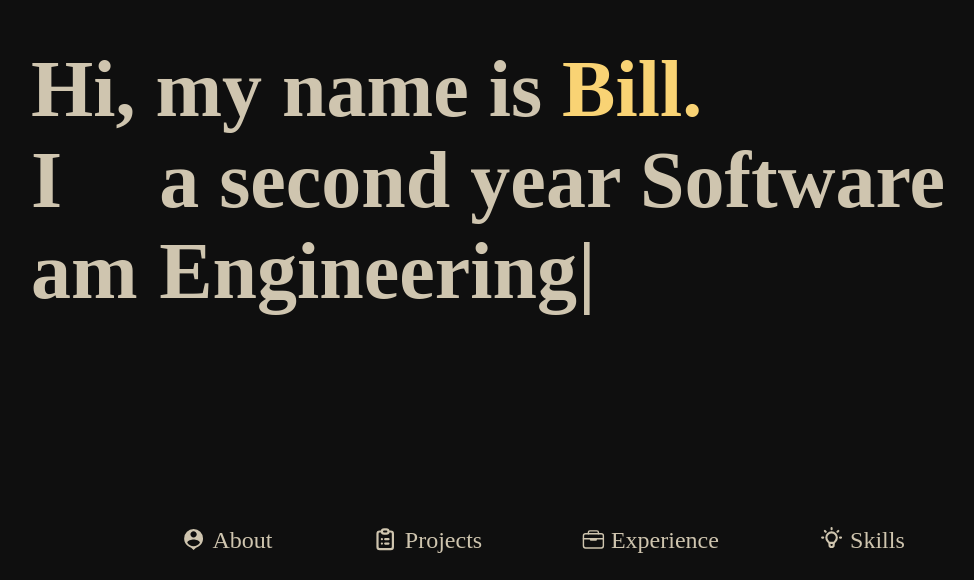
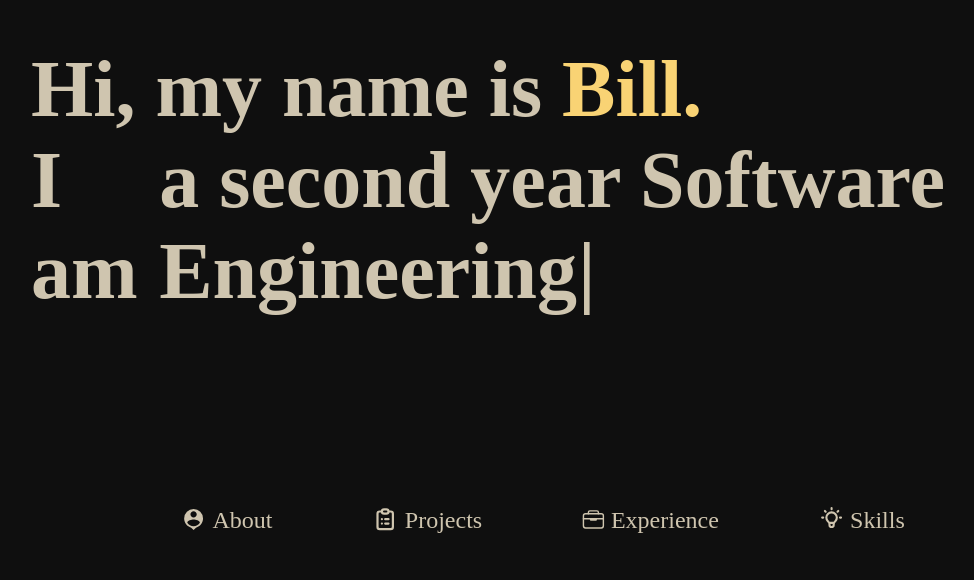
Before and after one commit to billwonggg/bill-wong-portfolio, a React (Create React App) app: page / in a window 1280 px wide. Shown: the part 220-800 px from the top of the page, without its empty margins (97-1071 px from the left). Built offline with nearby package versions, Linux system fonts and the light colour scheme.

Commit message:
raise home page links

```diff
--- a/src/components/HomePageLinks/HomePageLinks.module.scss
+++ b/src/components/HomePageLinks/HomePageLinks.module.scss
@@ -2,7 +2,7 @@
 
 .linkcontainer {
   position: absolute;
-  bottom: 20px;
+  bottom: 40px;
   left: 0;
   width: 100%;
   display: flex;
```
